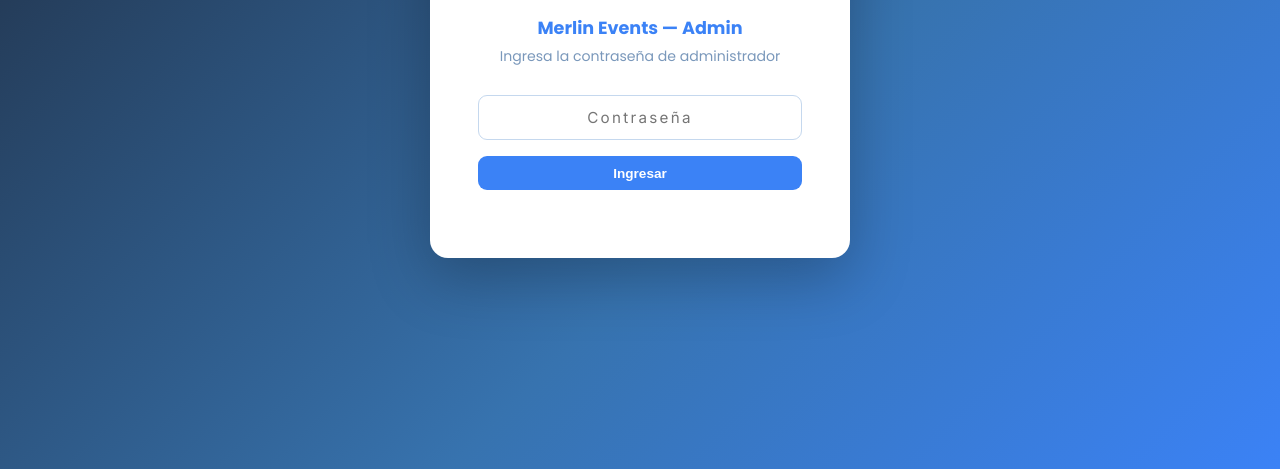
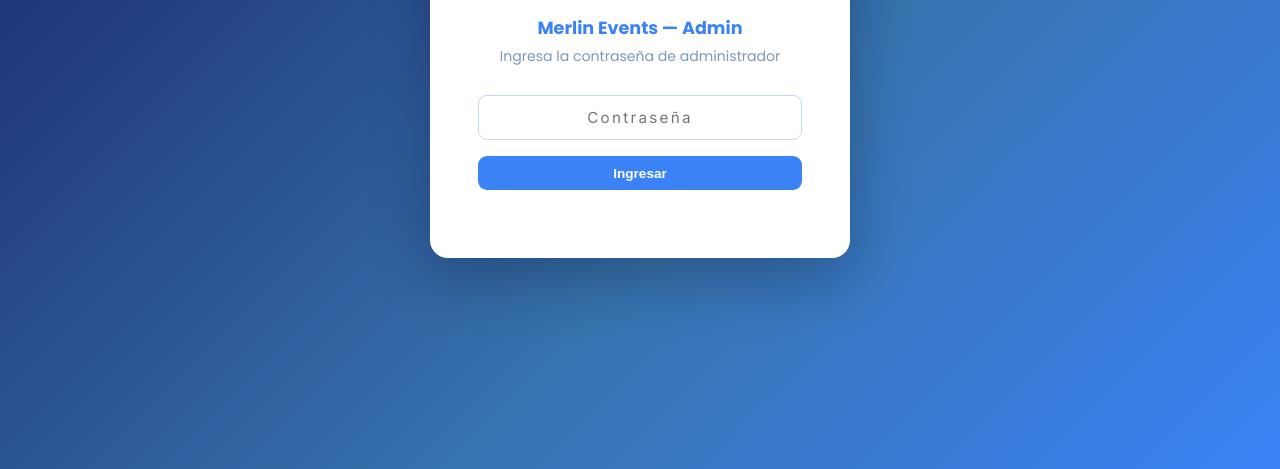
Before and after one commit to aramirezdi/merlin-events, a website: page admin.html in a window 1280 px wide. Shown: the part 331-800 px from the top of the page. Drawn offline with nearby package versions, Linux system fonts and the light colour scheme.

Commit message:
brand: nav color → #171E67 (Merlin deep navy)

```diff
--- a/admin.html
+++ b/admin.html
@@ -10,7 +10,7 @@
   <style>
     *, *::before, *::after { box-sizing:border-box; margin:0; padding:0; }
     :root {
-      --blue:#3B82F6; --blue2:#3773AF; --blue3:#1E293B;
+      --blue:#3B82F6; --blue2:#3773AF; --blue3:#171E67;
       --orange:#E9721F; --white:#fff; --off:#f0f5fb;
       --muted:#7a98bb; --text:#1E293B; --border:#c5d8ee;
       --green:#1a9a4a; --red:#d93025; --yellow:#f5a623;
```
Also changed, not shown: asistencia.html (+1 -1 lines).
